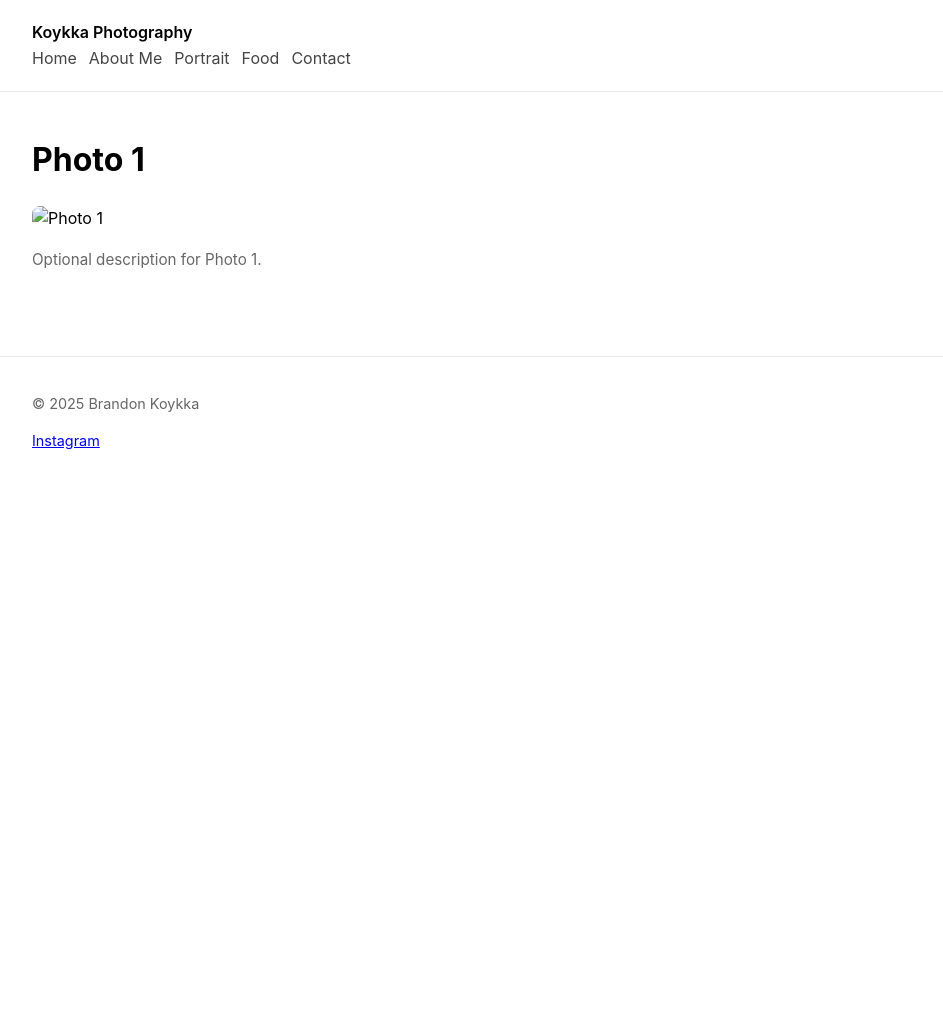
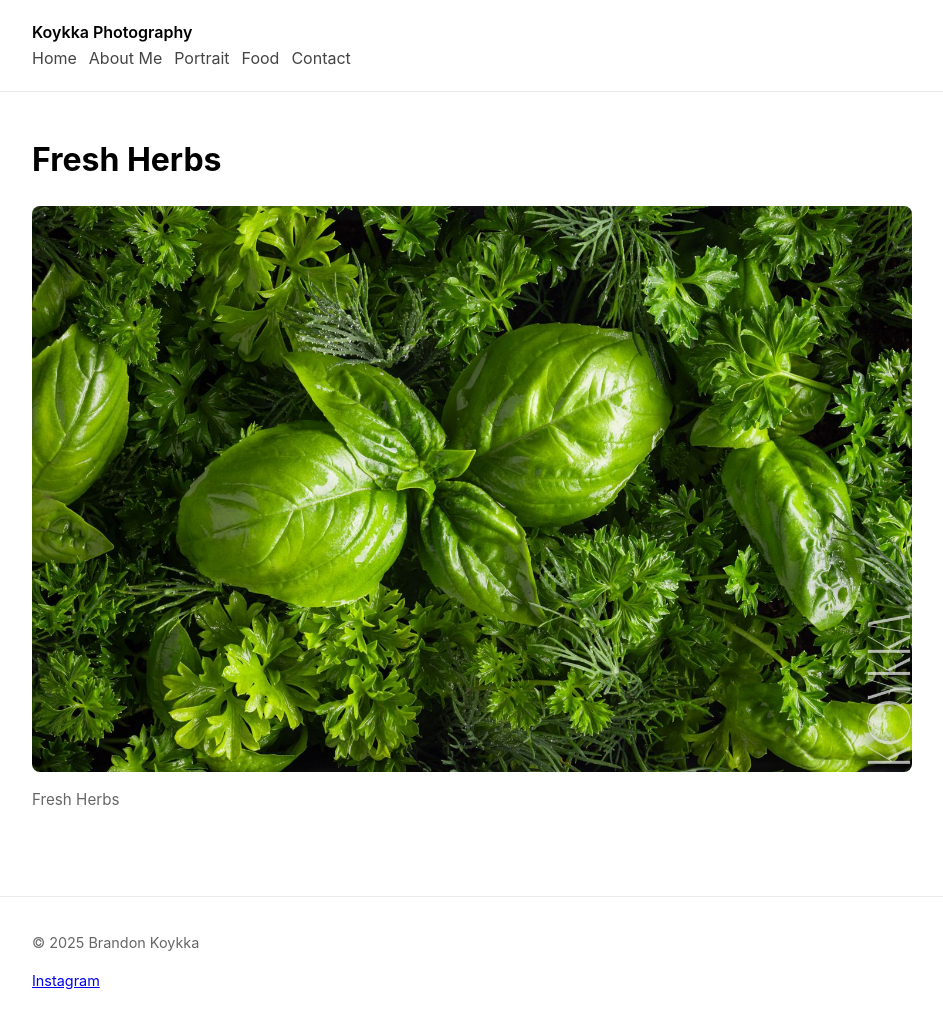
Before and after one commit to ktrattner/koykka, a Jekyll site: the page built from food/photo-1/index.md, in a window 1280 px wide and 1026 px high. Shown: the whole window, without its empty margins (168-1111 px from the left). Built offline with Jekyll 4.4.1, drawn with Linux system fonts in a browser that asks for light colours.

Commit message:
Food photo testing
Testing one food photo before I upload and update the remaining files and photos in the food category.

```diff
--- a/food/photo-1/index.md
+++ b/food/photo-1/index.md
@@ -1,10 +1,10 @@
 ---
 layout: default
-title: Photo 1
+title: Fresh Herbs
 permalink: /food/photo-1/
 ---
 
-# Photo 1
+# Fresh Herbs
 
 ![Photo 1](/assets/images/food/photo-1.jpg){: .portfolio-img }
-<p class="caption">Optional description for Photo 1.</p>
+<p class="caption">Fresh Herbs</p>
```
Also changed, not shown: assets/images/food/photo-1-thumb.jpg, assets/images/food/photo-1.jpg.
